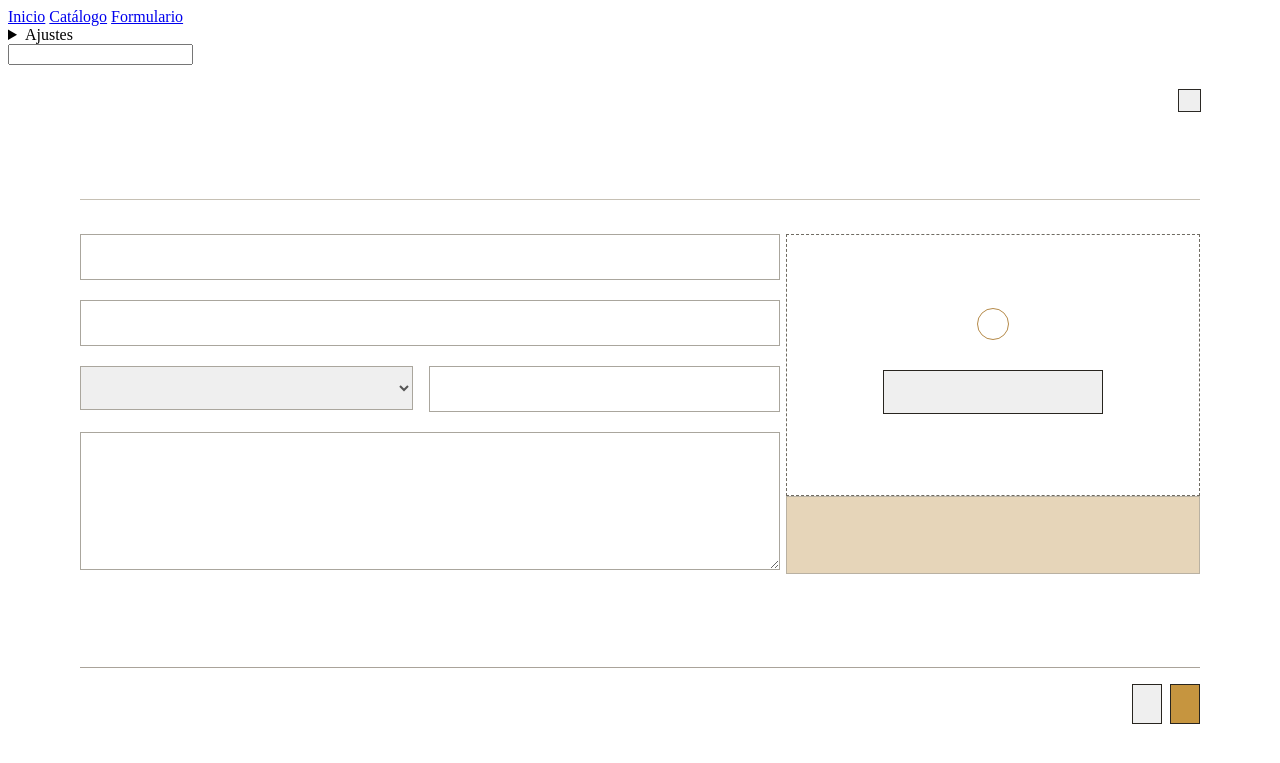
After one commit to LastraMigue/BookVerse, a PHP site: page /FormularioLibro.php in a window 1280 px wide. The commit adds this page. Shown: the top 763 px of the page. Run offline with PHP 8.4, Linux system fonts and the light colour scheme; lists and menus that the app fills with data are empty.

Commit message:
feat: creation of the formulariolibro.php and modification of the style.css #21

```diff
--- /dev/null
+++ b/FormularioLibro.php
@@ -0,0 +1,80 @@
+<!DOCTYPE html>
+<html lang="es">
+<head>
+    <meta charset="UTF-8">
+    <meta name="viewport" content="width=device-width, initial-scale=1.0">
+    <title></title>
+    <link rel="stylesheet" href="styles.css">
+</head>
+<body class="pagina-catalogo pagina-formulario">
+    <header class="barra-superior barra-inicio">
+        <nav class="enlaces-superiores" aria-label="Enlaces a las páginas">
+            <a href="inicio.php">Inicio</a>
+            <a href="catalogo.php">Catálogo</a>
+            <a href="FormularioLibro.php" aria-current="page">Formulario</a>
+            <details class="ajustes-navbar">
+                <summary>Ajustes</summary>
+                <div>
+                    <a href="MisListas.php">Listas</a>
+                    <a href="IniciarSesion.php">Login</a>
+                </div>
+            </details>
+        </nav>
+    </header>
+    <section class="marco-catalogo marco-formulario">
+        <main class="panel-catalogo panel-formulario">
+            <header class="navegacion-catalogo">
+                <a class="titulo-catalogo" href="inicio.php" aria-label=""><span></span><strong></strong></a>
+                <form class="busqueda-catalogo" role="search">
+
+                    <input type="search" aria-label="">
+                </form>
+            </header>
+            <div class="contenido-formulario">
+                <div class="encabezado-formulario">
+                    <div><p></p><h2></h2><small></small></div>
+                    <button class="boton-cerrar-formulario" type="button" aria-label=""></button>
+                </div>
+                <div class="separador-formulario"></div>
+                <form class="formulario-libro" id="book-form" action="#" method="post">
+                    <div class="campos-formulario">
+                        <h3></h3>
+                        <label class="etiqueta-formulario" for="titulo"></label>
+                        <input class="campo-texto" id="titulo" name="titulo" type="text">
+                        <label class="etiqueta-formulario" for="autor"></label>
+                        <input class="campo-texto" id="autor" name="autor" type="text">
+                        <div class="fila-formulario">
+                            <div>
+                                <label class="etiqueta-formulario" for="genero"></label>
+                                <select class="campo-texto" id="genero" name="genero"><option value=""></option></select>
+                            </div>
+                            <div>
+                                <label class="etiqueta-formulario" for="publicacion"></label>
+                                <input class="campo-texto" id="publicacion" name="publicacion" type="number">
+                            </div>
+                        </div>
+                        <label class="etiqueta-formulario" for="sinopsis"></label>
+                        <textarea id="sinopsis" name="sinopsis"></textarea>
+                        <small class="contador-caracteres"></small>
+                    </div>
+                    <div class="columna-portada">
+                        <h3></h3>
+                        <div class="carga-portada">
+                            <span class="simbolo-carga"></span>
+                            <strong></strong>
+                            <small></small>
+                            <button type="button"></button>
+                            <em></em>
+                        </div>
+                        <div class="recomendacion"><strong></strong><p></p></div>
+                    </div>
+                </form>
+                <div class="acciones-formulario">
+                    <button type="button"></button>
+                    <button type="submit" form="book-form"></button>
+                </div>
+            </div>
+        </main>
+    </section>
+</body>
+</html>
--- a/styles.css
+++ b/styles.css
@@ -185,3 +185,227 @@
     min-height: 44px;
     padding: 8px 12px;
 }
+
+/* FormularioLibro.php */
+
+.contenido-formulario {
+    height: 588px;
+    padding: 22px clamp(24px, 9.3vw, 112px) 18px;
+}
+
+.encabezado-formulario {
+    height: 90px;
+    display: flex;
+    align-items: flex-start;
+    justify-content: space-between;
+}
+
+.encabezado-formulario p {
+    margin: 0 0 10px;
+}
+
+.encabezado-formulario h2 {
+    margin: 0 0 7px;
+}
+
+.boton-cerrar-formulario {
+    width: 23px;
+    height: 23px;
+    margin-right: -1px;
+    border: 1px solid #2b2925;
+}
+
+.separador-formulario {
+    height: 1px;
+    margin-bottom: 17px;
+    background: #c6c0b4;
+}
+
+.formulario-libro {
+    height: 398px;
+    display: grid;
+    grid-template-columns: minmax(0, 1.65fr) minmax(190px, 1fr);
+    column-gap: 24px;
+}
+
+.formulario-libro h3 {
+    margin: 0 0 17px;
+}
+
+.etiqueta-formulario {
+    display: block;
+    margin: 0 0 7px;
+}
+
+.campo-texto {
+    width: 100%;
+    height: 27px;
+    margin-bottom: 13px;
+    border: 1px solid #aaa69d;
+    border-radius: 0;
+    padding: 0 8px;
+    color: #555;
+    font-size: 7px;
+}
+
+.fila-formulario {
+    display: grid;
+    grid-template-columns: repeat(2, minmax(0, 1fr));
+    gap: 16px;
+}
+
+.fila-formulario select {
+    appearance: auto;
+}
+
+.formulario-libro textarea {
+    width: 100%;
+    height: 89px;
+    resize: vertical;
+    border: 1px solid #aaa69d;
+    padding: 8px;
+    color: #555;
+    font-size: 7px;
+}
+
+.contador-caracteres {
+    display: block;
+    margin-top: 5px;
+}
+
+.carga-portada {
+    height: 183px;
+    display: flex;
+    flex-direction: column;
+    align-items: center;
+    border: 1px dashed #6f6b62;
+    padding-top: 16px;
+}
+
+.simbolo-carga {
+    width: 30px;
+    height: 30px;
+    display: grid;
+    place-items: center;
+    margin-bottom: 12px;
+    border: 1px solid #b58a49;
+    border-radius: 50%;
+}
+
+.carga-portada strong {
+    margin-bottom: 7px;
+}
+
+.carga-portada small {
+    margin-bottom: 11px;
+}
+
+.carga-portada button {
+    width: 112px;
+    height: 25px;
+    margin-bottom: 8px;
+    border: 1px solid #28251f;
+}
+
+.recomendacion {
+    height: 49px;
+    margin-top: 0;
+    border: 1px solid #b9b1a2;
+    background: #e6d5b9;
+    padding: 8px 9px;
+}
+
+.recomendacion strong {
+    display: block;
+    margin-bottom: 5px;
+}
+
+.recomendacion p {
+    margin: 0;
+}
+
+.acciones-formulario {
+    height: 52px;
+    display: flex;
+    align-items: flex-end;
+    justify-content: flex-end;
+    gap: 8px;
+    border-top: 1px solid #aaa39a;
+}
+
+.acciones-formulario button {
+    width: 61px;
+    height: 27px;
+    border: 1px solid #28251f;
+}
+
+.acciones-formulario button:last-child {
+    width: 76px;
+    background: #c6953f;
+}
+
+.contenido-formulario,
+.cuerpo-listas,
+.cuerpo-administracion {
+    min-height: 588px;
+}
+
+.contenido-formulario {
+    height: auto;
+    padding: 24px clamp(20px, 7vw, 72px);
+}
+
+.encabezado-formulario {
+    min-height: 110px;
+    height: auto;
+}
+
+.formulario-libro {
+    min-height: 450px;
+    height: auto;
+    grid-template-columns: minmax(0, 1.65fr) minmax(200px, 1fr);
+    gap: 24px;
+}
+
+.campo-texto {
+    height: 44px;
+}
+
+.formulario-libro textarea {
+    min-height: 120px;
+    height: 120px;
+}
+
+.carga-portada {
+    min-height: 220px;
+    height: auto;
+    justify-content: center;
+    padding: 20px;
+}
+
+.recomendacion {
+    height: auto;
+    min-height: 60px;
+}
+
+.acciones-formulario {
+    min-height: 72px;
+    height: auto;
+    align-items: center;
+}
+
+.acciones-formulario button,
+.acciones-formulario button:last-child {
+    width: auto;
+    min-height: 40px;
+    padding: 6px 14px;
+}
+
+.carga-portada button {
+    width: min(100%, 220px);
+    max-width: 100%;
+    min-height: 44px;
+    height: auto;
+    padding: 8px 12px;
+    white-space: normal;
+}
```
